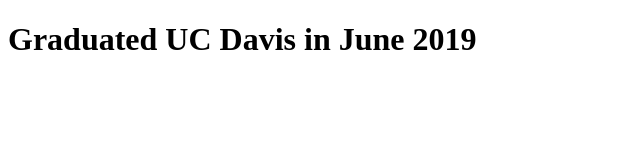
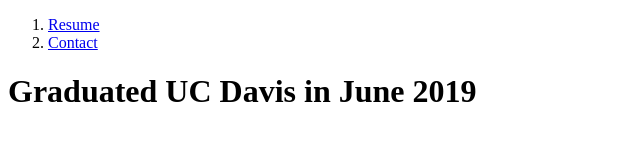
Before and after one commit to ChrisMeyering/ChrisMeyering.github.io, a plain HTML site: page index.html in a window 1280 px wide. Shown: the whole page, without its empty margins (0-640 px from the left). Drawn offline with Linux system fonts and the light colour scheme.

Commit message:
added resume and contact pages

```diff
--- a/index.html
+++ b/index.html
@@ -1,12 +1,16 @@
 <!DOCTYPE html>
 <meta charset="UTF-8">
 <meta name="viewport" content="width=device-width initial-scale=1.0"/>
-
 
 <html>
     <head>
         <title>Chris Meyering</title>
     </head>
-
+    <nav>
+        <ol>
+            <li><a href="resume.html">Resume</a></li>
+            <li><a href="contact.html">Contact</a></li>
+        </ol>
+    </nav>
     <h1>Graduated UC Davis in June 2019</h1>
 </html>
```
Also changed, not shown: contact.html (added, +1 -0 lines), resume.html (added, +10 -0 lines).
